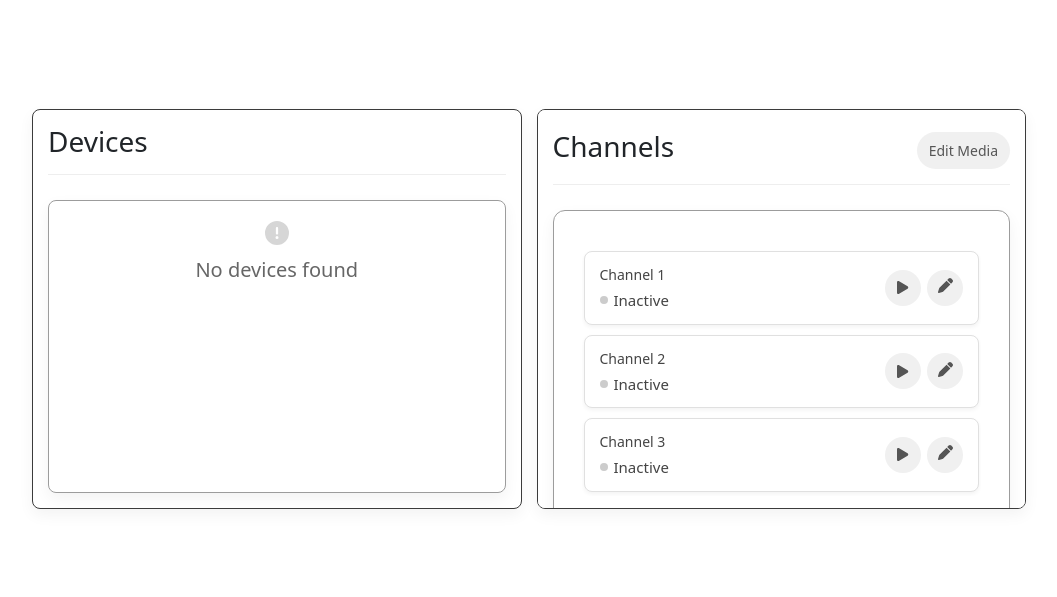
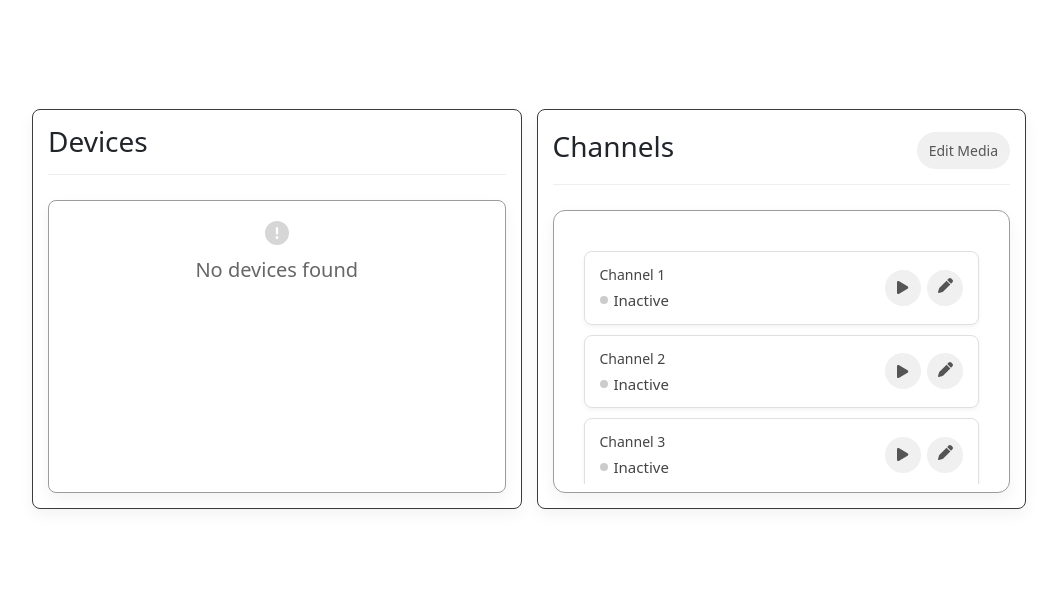
Before and after one commit to pedromelo1316/PECI--Difusao-de-Audio, a Flask app: page / in a window 1280 px wide. Shown: the part 170-767 px from the top of the page, without its empty margins (111-1168 px from the left). Run offline with Flask 3, Linux system fonts and the light colour scheme; parts of the project's set-up code (start-up, migrations or seed data) failed here and were passed over; some libraries are stand-ins or nearby versions.

Commit message:
device formatation and scroll device and channels

```diff
--- a/Main/Manager/static/css/styles.css
+++ b/Main/Manager/static/css/styles.css
@@ -320,7 +320,6 @@ p {
     padding: 15px; /* Reduce from 25px */
     border:#3b3b3b solid 1px;
 
-    overflow-y: auto;
     box-shadow: 0 6px 15px rgba(0, 0, 0, 0.05);
     transition: all 0.3s ease;
     flex: 1; /* Allow them to grow equally */
@@ -328,8 +327,8 @@ p {
     flex-direction: column;
 }
 
+
 .section-left {
-
     height: 400px; /* Reduced from 400px */
 }
 
@@ -579,6 +578,7 @@ header {
     display: block;
     background: white;
     border-radius: 12px;
+    overflow-y: scroll;
     box-shadow: 0px 4px 10px rgba(0, 0, 0, 0.1);
     padding: 8px; /* Reduce from 10px */
     margin-top: 5px; /* Reduce from 10px */
@@ -974,7 +974,6 @@ header {
     gap: 8px; /* More consistent spacing between cards */
     width: 100%; /* Ensure container takes full width */
     height: 100%;
-    overflow-y: auto;
     padding: 2px; /* Add a small padding around all cards */
 }
 
@@ -1199,7 +1198,6 @@ footer {
     width: 100%;
     margin-bottom: 2px;
     position: relative;
-    overflow: hidden; /* Prevents content from spilling outside borders */
 }
 
 .channel-card:hover {
@@ -1318,6 +1316,7 @@ footer {
 /* ===== CHANNELS LAYOUT REARRANGEMENT ===== */
 .channels-layout {
     display: flex;
+    overflow-y: auto;
     flex-direction: column;
     gap: 20px;
 }
--- a/Main/Manager/templates/index.html
+++ b/Main/Manager/templates/index.html
@@ -98,7 +98,6 @@
     // Trigger the file input for importing
     function triggerImport() {
 
-        console.log("OLALA");
 
         // Create a FormData object and append the necessary data
         const fileInput = document.createElement('input');
@@ -271,7 +270,7 @@
                     </a>
 
                 </div>
-                <div class="column-box" id="channelsBox" style="display: block;">
+                <div class="column-box" id="columnBox" style="display: block;">
                     {% if channels|length < 1 %}
                     <h4>No channels found</h4>
                     {% else %}
```
